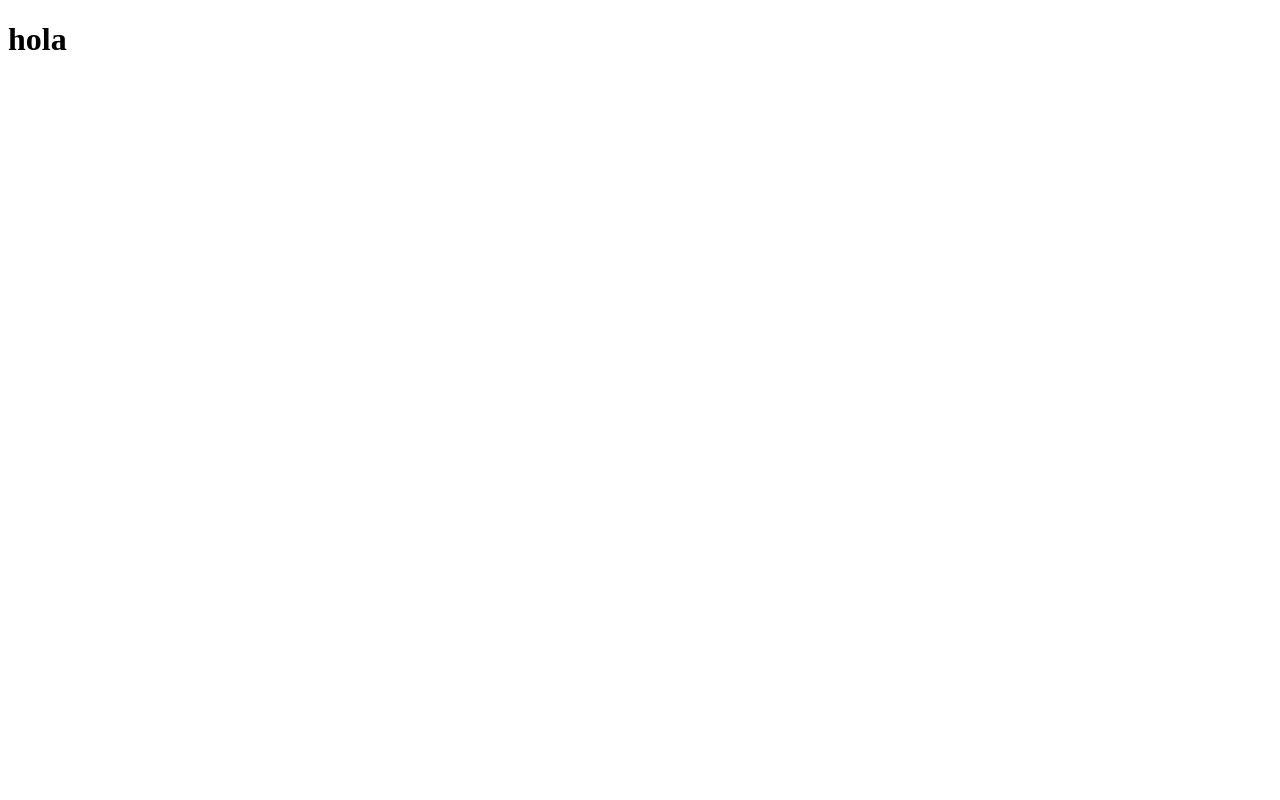
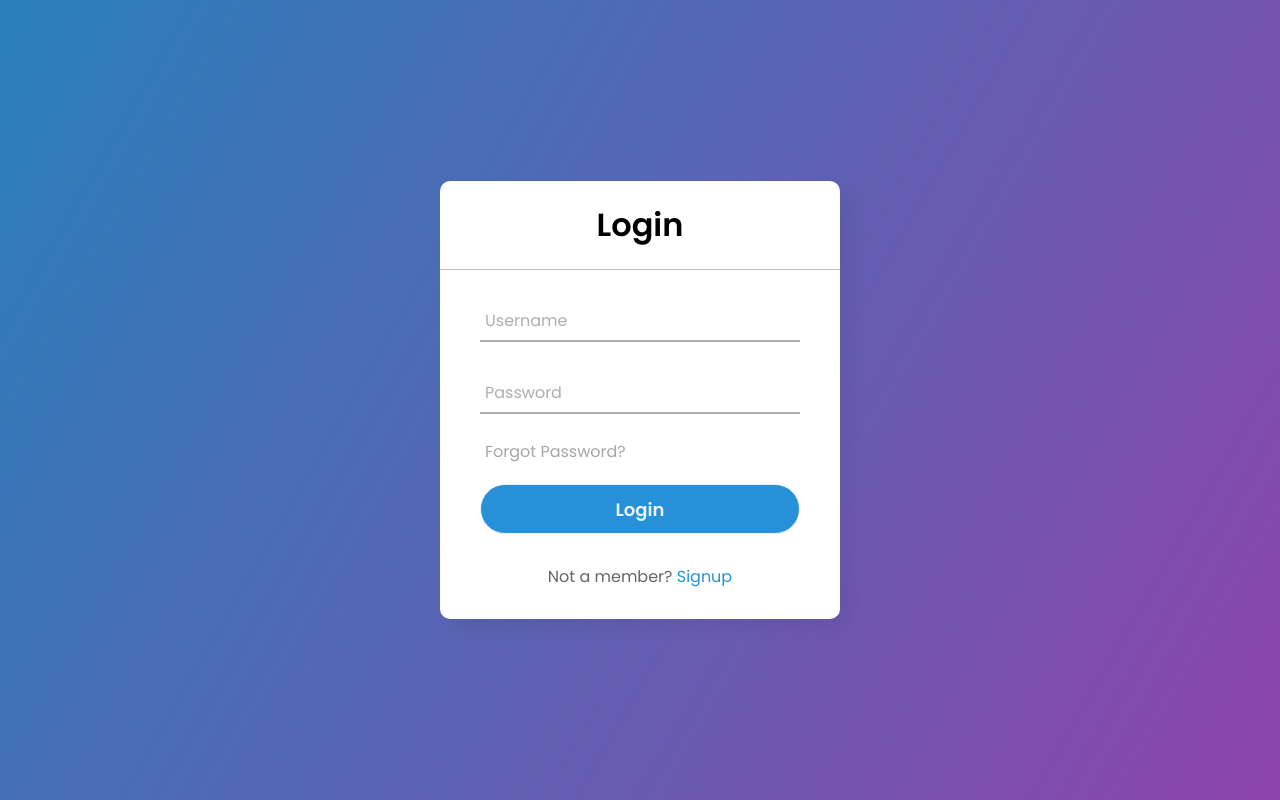
Before and after one commit to Sebastian-p-c/Django-TurismoExtremoSur, a Django app: page / in a window 1280 px wide. Before the commit the page is almost empty. Run offline with Django 5.2, Linux system fonts and the light colour scheme.

Commit message:
Añadiendo static css

```diff
--- /dev/null
+++ b/TurismoES/static/css/index.css
@@ -0,0 +1,113 @@
+@import url('https://fonts.googleapis.com/css2?family=Noto+Sans:wght@700&family=Poppins:wght@400;500;600&display=swap');
+*{
+margin: 0;
+padding: 0;
+box-sizing: border-box;
+font-family: "Poppins", sans-serif;
+}
+body{
+margin: 0;
+padding: 0;
+background: linear-gradient(120deg,#2980b9, #8e44ad);
+height: 100vh;
+overflow: hidden;
+}
+.center{
+position: absolute;
+top: 50%;
+left: 50%;
+transform: translate(-50%, -50%);
+width: 400px;
+background: white;
+border-radius: 10px;
+box-shadow: 10px 10px 15px rgba(0,0,0,0.05);
+}
+.center h1{
+text-align: center;
+padding: 20px 0;
+border-bottom: 1px solid silver;
+}
+.center form{
+padding: 0 40px;
+box-sizing: border-box;
+}
+form .txt_field{
+position: relative;
+border-bottom: 2px solid #adadad;
+margin: 30px 0;
+}
+.txt_field input{
+width: 100%;
+padding: 0 5px;
+height: 40px;
+font-size: 16px;
+border: none;
+background: none;
+outline: none;
+}
+.txt_field label{
+position: absolute;
+top: 50%;
+left: 5px;
+color: #adadad;
+transform: translateY(-50%);
+font-size: 16px;
+pointer-events: none;
+transition: .5s;
+}
+.txt_field span::before{
+content: '';
+position: absolute;
+top: 40px;
+left: 0;
+width: 0%;
+height: 2px;
+background: #2691d9;
+transition: .5s;
+}
+.txt_field input:focus ~ label,
+.txt_field input:valid ~ label{
+top: -5px;
+color: #2691d9;
+}
+.txt_field input:focus ~ span::before,
+.txt_field input:valid ~ span::before{
+width: 100%;
+}
+.pass{
+margin: -5px 0 20px 5px;
+color: #a6a6a6;
+cursor: pointer;
+}
+.pass:hover{
+text-decoration: underline;
+}
+input[type="submit"]{
+width: 100%;
+height: 50px;
+border: 1px solid;
+background: #2691d9;
+border-radius: 25px;
+font-size: 18px;
+color: #e9f4fb;
+font-weight: 700;
+cursor: pointer;
+outline: none;
+}
+input[type="submit"]:hover{
+border-color: #2691d9;
+transition: .5s;
+}
+.signup_link{
+margin: 30px 0;
+text-align: center;
+font-size: 16px;
+color: #666666;
+}
+.signup_link a{
+color: #2691d9;
+text-decoration: none;
+}
+.signup_link a:hover{
+text-decoration: underline;
+}
--- a/TurismoES/templates/turismo/index.html
+++ b/TurismoES/templates/turismo/index.html
@@ -1,11 +1,31 @@
+{% load static %}
 <!DOCTYPE html>
-<html lang="en">
+<html lang="en" dir="ltr">
 <head>
-    <meta charset="UTF-8">
-    <meta name="viewport" content="width=device-width, initial-scale=1.0">
-    <title>Document</title>
+<meta charset="utf-8">
+<title>Animated Login Form</title>
+<link rel="stylesheet" href="{% static 'css/index.css' %}">
 </head>
 <body>
-    <h1>hola</h1>
+    <div class="center">
+        <h1>Login</h1>
+        <form method="post">
+        <div class="txt_field">
+            <input type="text" required>
+            <span></span>
+            <label>Username</label>
+        </div>
+        <div class="txt_field">
+            <input type="password" required>
+            <span></span>
+            <label>Password</label>
+        </div>
+        <div class="pass">Forgot Password?</div>
+        <input type="submit" value="Login">
+        <div class="signup_link">
+            Not a member? <a href="#">Signup</a>
+        </div>
+        </form>
+    </div>
 </body>
 </html>
```
